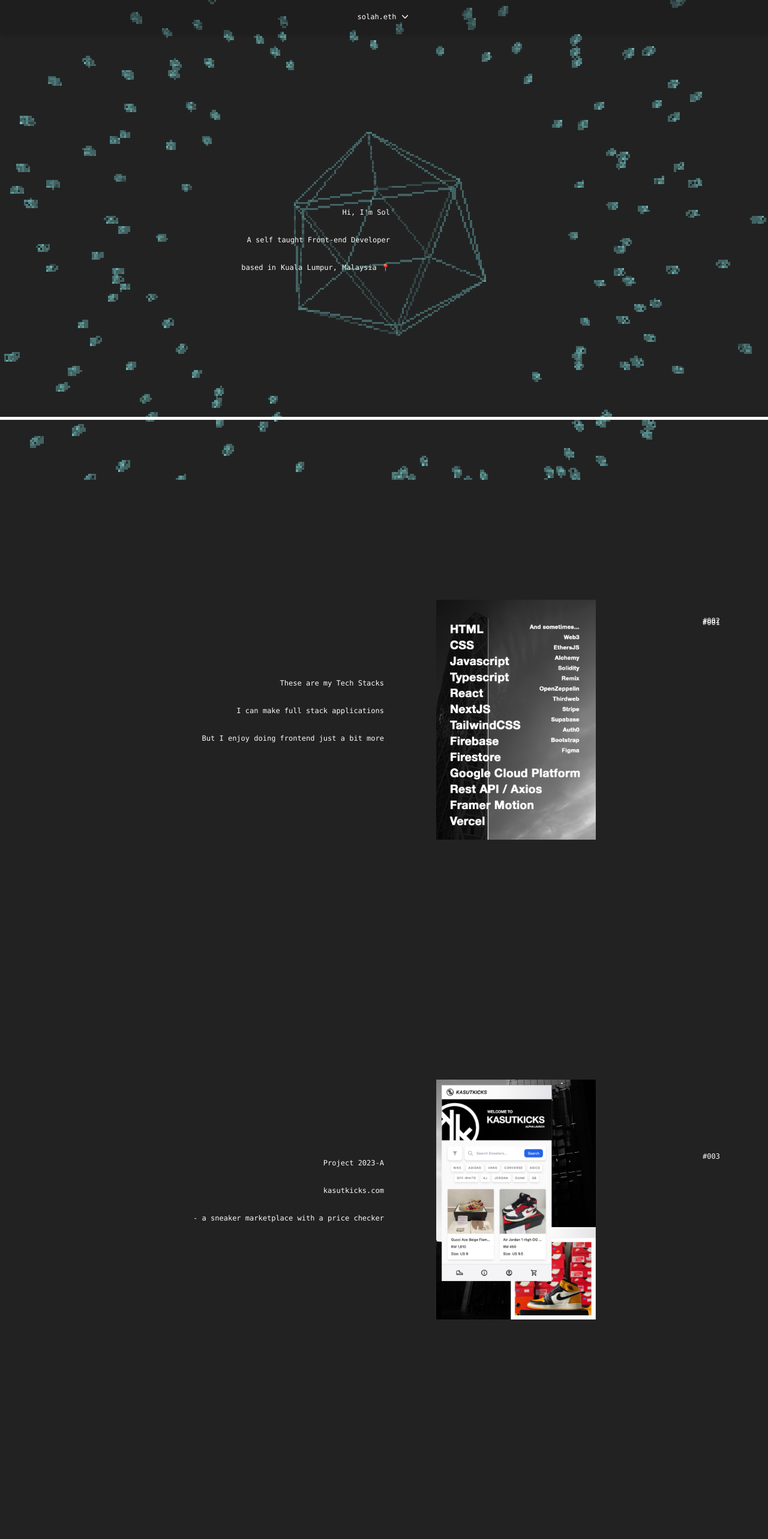
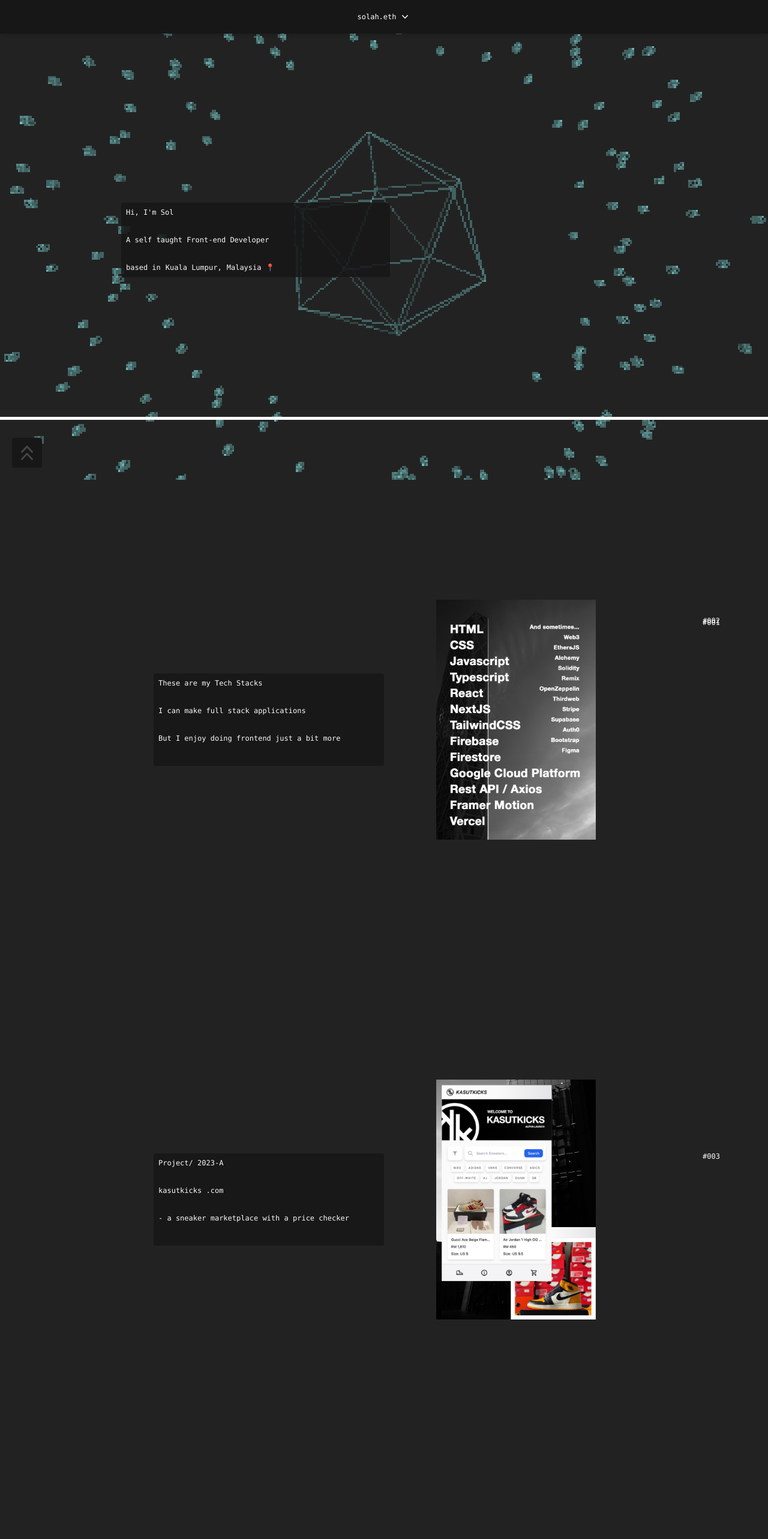
Before and after one commit to solahidris/portfoliosolah, a Next.js app: page / in a window 1280 px wide. Shown: the top 2566 px of the page at 60% size. Built offline with nearby package versions, Linux system fonts and the light colour scheme.

Commit message:
Added scroll to top

```diff
--- a/components/ParallexPage.tsx
+++ b/components/ParallexPage.tsx
@@ -2,16 +2,10 @@
 
 import Image from "next/image";
 import { useRef } from "react";
-import {
-  motion,
-  useScroll,
-  useSpring,
-  useTransform,
-  MotionValue
-} from "framer-motion";
+import { motion, useScroll, useSpring, useTransform, MotionValue } from "framer-motion";
 import BlobAnimation from "./BlobAnimation";
 import RightMenu from "./RightMenu";
-import { MapIcon, InboxIcon, PhoneIcon } from "@heroicons/react/20/solid";
+import { MapPinIcon, InboxIcon, PhoneIcon, ChevronDoubleUpIcon } from "@heroicons/react/20/solid";
 
 
 const BlobImageParallax = ({ id }: { id: number }) => {
@@ -99,12 +93,14 @@ const ParallexPage = () => {
       subtitle: "Subtitle 1",
       content: (
         <div ref={homeRef} className="w-[40%] lg:w-[50%] ml-5 flex flex-col justify-center items-start lg:items-end">
+          <div className="absolute bg-neutral-900/[85%] w-[35%] p-2 rounded">
             <p className="font-mono text-xs">Hi, I&#39;m Sol</p>
             <p className="font-mono text-xs">A self taught Front-end Developer</p>
             <div className="flex flex-col lg:flex-row lg:gap-2">
               <span className="font-mono text-xs">based in</span>
               <span className="font-mono text-xs">Kuala Lumpur,</span>
               <span className="font-mono text-xs">Malaysia 📍</span>
+            </div>
           </div>
         </div>
       ),
@@ -115,9 +111,11 @@ const ParallexPage = () => {
       subtitle: "Subtitle 2",
       content: (
         <div ref={techStackRef} className="w-[40%] lg:w-[50%] pl-5 flex flex-col justify-center items-start lg:items-end">
+          <div className="absolute bg-neutral-900/[85%] w-[30%] p-2 rounded">
             <p className="font-mono text-xs">These are my Tech Stacks</p>
             <p className="font-mono text-xs">I can make full stack applications</p>
             <p className="font-mono text-xs">But I enjoy doing frontend just a bit more</p>
+          </div>
         </div>
       ),
     },
@@ -127,9 +125,11 @@ const ParallexPage = () => {
       subtitle: "Subtitle 3",
       content: (
         <div ref={projectsRef} className="w-[40%] lg:w-[50%] pl-5 flex flex-col justify-center items-start lg:items-end">
-          <p className="font-mono text-xs">Project 2023-A</p>
-          <p className="font-mono text-xs">kasutkicks.com</p>
+          <div className="absolute bg-neutral-900/[85%] w-[30%] p-2 rounded">
+            <p className="font-mono text-xs">Project/ 2023-A</p>
+            <p className="font-mono text-xs">kasutkicks .com</p>
             <p className="font-mono text-xs">- a sneaker marketplace with a price checker</p>
+          </div>
         </div>
       ),
     },
@@ -139,9 +139,11 @@ const ParallexPage = () => {
       subtitle: "Subtitle 4",
       content: (
         <div className="w-[40%] lg:w-[50%] pl-5 flex flex-col justify-center items-start lg:items-end">
-          <p className="font-mono text-xs">Project 2023-B</p>
-          <p className="font-mono text-xs">sharelinks.info</p>
+          <div className="absolute bg-neutral-900/[85%] w-[30%] p-2 rounded">
+            <p className="font-mono text-xs">Project/ 2023-B</p>
+            <p className="font-mono text-xs">sharelinks .info</p>
             <p className="font-mono text-xs">- a link in bio</p>
+          </div>
         </div>
       ),
     },
@@ -151,9 +153,11 @@ const ParallexPage = () => {
       subtitle: "Subtitle 5",
       content: (
         <div className="w-[40%] lg:w-[50%] pl-5 flex flex-col justify-center items-start lg:items-end">
-          <p className="font-mono text-xs">Project 2023-C</p>
+          <div className="absolute bg-neutral-900/[85%] w-[30%] p-2 rounded">
+            <p className="font-mono text-xs">Project/ 2023-C</p>
             <p className="font-mono text-xs">solat.eth</p>
             <p className="font-mono text-xs">- a react native prayer time app</p>
+          </div>
         </div>
       ),
     },
@@ -163,12 +167,14 @@ const ParallexPage = () => {
       subtitle: "Subtitle 6",
       content: (
         <div className="w-[40%] lg:w-[50%] pl-5 flex flex-col justify-center items-start lg:items-end">
+          <div className="absolute bg-neutral-900/[85%] w-[30%] p-2 rounded">
             <p className="font-mono text-xs">Things I&apos;ve coded for fun / iv test previously</p>
             <div className="flex flex-col gap-2 flex-wrap">
               <a href="https://moviereviewsmy.vercel.app/" target="_blank" rel="noopener noreferrer" className="font-mono text-xs">A - a movie ranking web</a>
               <a href="https://sayapniaga.vercel.app/" target="_blank" rel="noopener noreferrer" className="font-mono text-xs">B - a car dealership MVP</a>
               <a href="https://countrydarkmode.vercel.app/" target="_blank" rel="noopener noreferrer" className="font-mono text-xs">C - an interview test ui</a>
               <a href="https://countrydarkmode.vercel.app/" target="_blank" rel="noopener noreferrer" className="font-mono text-xs">D - a mockup coffee shop</a>
+            </div>
           </div>
         </div>
       ),
@@ -181,25 +187,30 @@ const ParallexPage = () => {
         <div ref={contactRef} className="w-[40%] lg:w-[50%] pl-5 flex flex-col justify-center items-start lg:items-end">
           <p className="font-mono text-3xl justify-start lg:mr-[140px]">Contact</p>
           <div className="flex flex-col gap-6">
+
             <motion.div whileHover={{ scale: 1.1 }} whileTap={{ scale: 0.95 }} className="flex justify-start z-20">
-                <button value="emailSection" onClick={() => contactSectionHandler("emailSection")}>
+              <button value="phoneSection" onClick={() => contactSectionHandler("phoneSection")}>
                 <div className="flex">
-                    <InboxIcon className="text-white bg-gradient-to-r from-sky-600 to-sky-400 rounded-full self-center p-[0.7rem] w-[60px] h-[60px] lg:p-[0.8rem] lg:w-[60px] lg:h-[60px]"/>
-                    <div className="flex flex-col ml-4 items-start h-[60px]">
-                      <span className="text-white font-mono font-bold px-4 lg:text-[20px] h-[30px] tracking-widest">Email</span>
-                      <span className="flex items-center bg-blue-300/10 rounded text-white font-mono text-[10px] h-[30px] lg:text-[0.7rem] px-4 tracking-widest">solah.eth@gmail.com</span>
+                  <PhoneIcon className="text-white bg-gradient-to-r from-green-700 to-emerald-400 rounded-full self-center p-[0.7rem] min-w-[60px] h-[60px] lg:p-[0.8rem] lg:w-[60px] lg:h-[60px]"/>
+                  <div className="bg-neutral-900/[85%] ml-4 w-[100%] p-2 rounded">
+                    <div className="flex flex-col items-start h-[60px]">
+                      <span className="text-white font-mono font-bold px-4 lg:text-[20px] h-[30px] tracking-widest">Phone</span>
+                      <span className="flex items-center bg-blue-300/10 rounded text-white font-mono text-[10px] h-[30px] lg:text-[0.7rem] px-4 tracking-widest">+60127710626</span>
+                    </div>
                   </div>
                 </div>
               </button>
             </motion.div>
 
             <motion.div whileHover={{ scale: 1.1 }} whileTap={{ scale: 0.95 }} className="flex justify-start z-20">
-                <button value="phoneSection" onClick={() => contactSectionHandler("phoneSection")}>
+                <button value="emailSection" onClick={() => contactSectionHandler("emailSection")}>
                   <div className="flex">
-                    <PhoneIcon className="text-white bg-gradient-to-r from-emerald-600 to-emerald-400 rounded-full self-center p-[0.7rem] w-[60px] h-[60px] lg:p-[0.8rem] lg:w-[60px] lg:h-[60px]"/>
-                    <div className="flex flex-col ml-4 items-start h-[60px]">
-                      <span className="text-white font-mono font-bold px-4 lg:text-[20px] h-[30px] tracking-widest">Phone</span>
-                      <span className="flex items-center bg-blue-300/10 rounded text-white font-mono text-[10px] h-[30px] lg:text-[0.7rem] px-4 tracking-widest">+60127710626</span>
+                    <InboxIcon className="text-white bg-gradient-to-r from-sky-700 to-sky-400 rounded-full self-center p-[0.7rem] min-w-[60px] h-[60px] lg:p-[0.8rem] lg:w-[60px] lg:h-[60px]"/>
+                    <div className="bg-neutral-900/[85%] ml-4 w-[100%] p-2 rounded">
+                      <div className="flex flex-col items-start h-[60px]">
+                        <span className="text-white font-mono font-bold px-4 lg:text-[20px] h-[30px] tracking-widest">Email</span>
+                        <span className="flex items-center bg-blue-300/10 rounded text-white font-mono text-[10px] h-[30px] lg:text-[0.7rem] px-4 tracking-widest">solah.eth@gmail.com</span>
+                      </div>
                     </div>
                   </div>
                 </button>
@@ -207,16 +218,23 @@ const ParallexPage = () => {
 
               <motion.div whileHover={{ scale: 1.1 }} whileTap={{ scale: 0.95 }} className="flex justify-start z-20">
                   <div className="flex">
-                    <MapIcon className="text-white bg-gradient-to-r from-amber-600 to-amber-400 rounded-full self-center p-[0.7rem] min-w-[60px] h-[60px] lg:p-[0.8rem] lg:w-[60px] lg:h-[60px]"/>
-                    <div className="flex flex-col ml-4 items-start h-[60px] gap-2">
+                    <MapPinIcon className="text-white bg-gradient-to-r from-red-700 to-red-400 rounded-full self-center p-[0.7rem] min-w-[60px] h-[60px] lg:p-[0.8rem] lg:w-[60px] lg:h-[60px]"/>
+                    <div className="bg-neutral-900/[85%] ml-4 w-[100%] h-[135%] p-2 rounded">
+                      <div className="flex flex-col items-start h-[60px] gap-2">
                         <span className="text-white font-mono font-bold px-4 lg:text-[20px] h-[30px] tracking-widest">Location</span>
                         <span className="flex items-center bg-blue-300/10 rounded text-white font-mono text-[10px] h-[30px] lg:text-[0.7rem] px-4 tracking-widest text-start">Kuala Lumpur, Malaysia 📍</span>
                         <span className="flex items-center text-white font-mono text-[10px] h-[30px] text-[8px] px-4 tracking-widest text-start">Okay with relocating ✅</span>
                       </div>
                     </div>
+                  </div>
               </motion.div>
             </div>
 
+            <div className="fixed bottom-0 left-0 bg-red-4000 p-5">
+              <button onClick={() => {homeRef.current!.scrollIntoView({ behavior: 'smooth' })}} className="bg-neutral-900 w-[50px] h-[50px] rounded flex items-center justify-center">
+                <span><ChevronDoubleUpIcon className="w-[40px] h-[40px] text-white/20"/></span>
+              </button>
+            </div>
         </div>
       ),
     },
@@ -224,7 +242,7 @@ const ParallexPage = () => {
 
   return (
     <div className="flex flex-col">
-      <motion.div whileTap={{scale: 0.95}} className="fixed w-full z-40">
+      <motion.div className="fixed w-full z-40">
         <RightMenu scrollToSection={scrollToSection} />
       </motion.div>
       {imageData.map((data) => (
--- a/components/RightMenu.tsx
+++ b/components/RightMenu.tsx
@@ -66,7 +66,7 @@ const RightMenu: React.FC<RightMenuProps> = ({ scrollToSection }) => {
   return (
     <Popover as={Fragment}>
       <Popover.Button
-        className="inline-flex items-center gap-x-1 text-xs font-mono leading-6 text-white absolute z-40 bg-neutral-900/30 w-full flex justify-center px-10 py-4 shadow-md"
+        className="inline-flex items-center gap-x-1 text-xs font-mono leading-6 text-white absolute z-40 bg-neutral-900/30 hover:bg-neutral-900 w-full flex justify-center px-10 py-4 shadow-md"
         onClick={() => setIsOpen(!isOpen)} // Toggle the menu on click
       >
         <span className="font-mono ">solah.eth</span>
```
Lines whose indentation alone changed are shown as unchanged.
